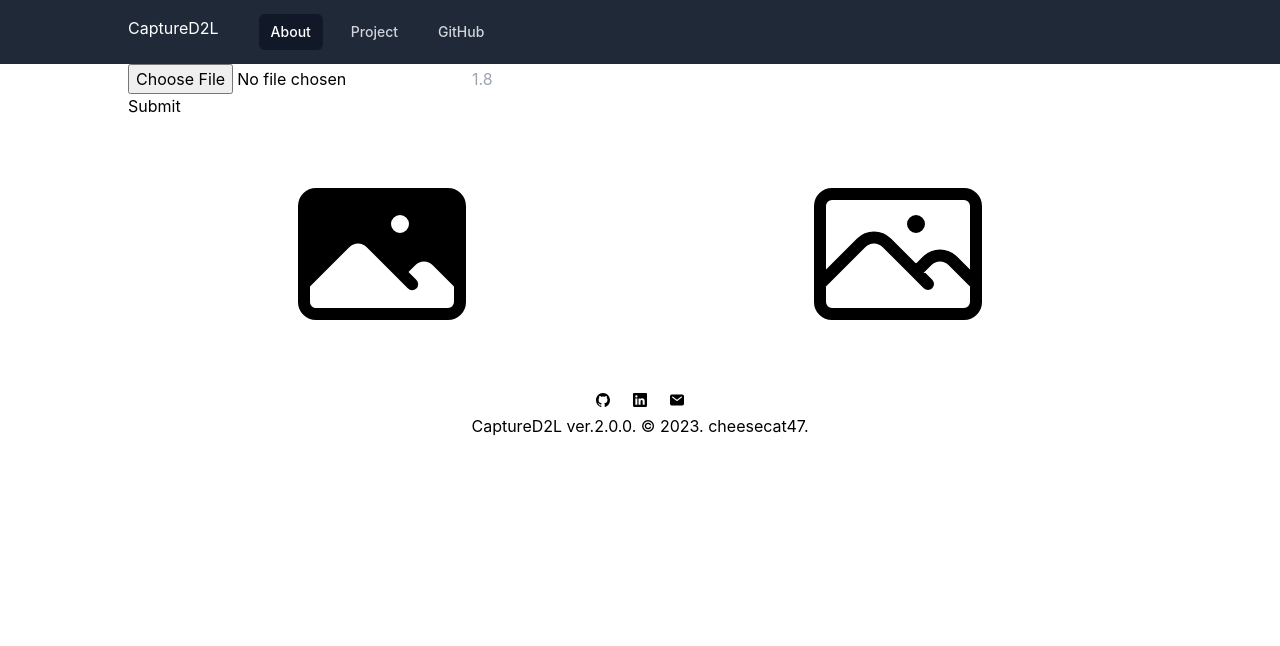
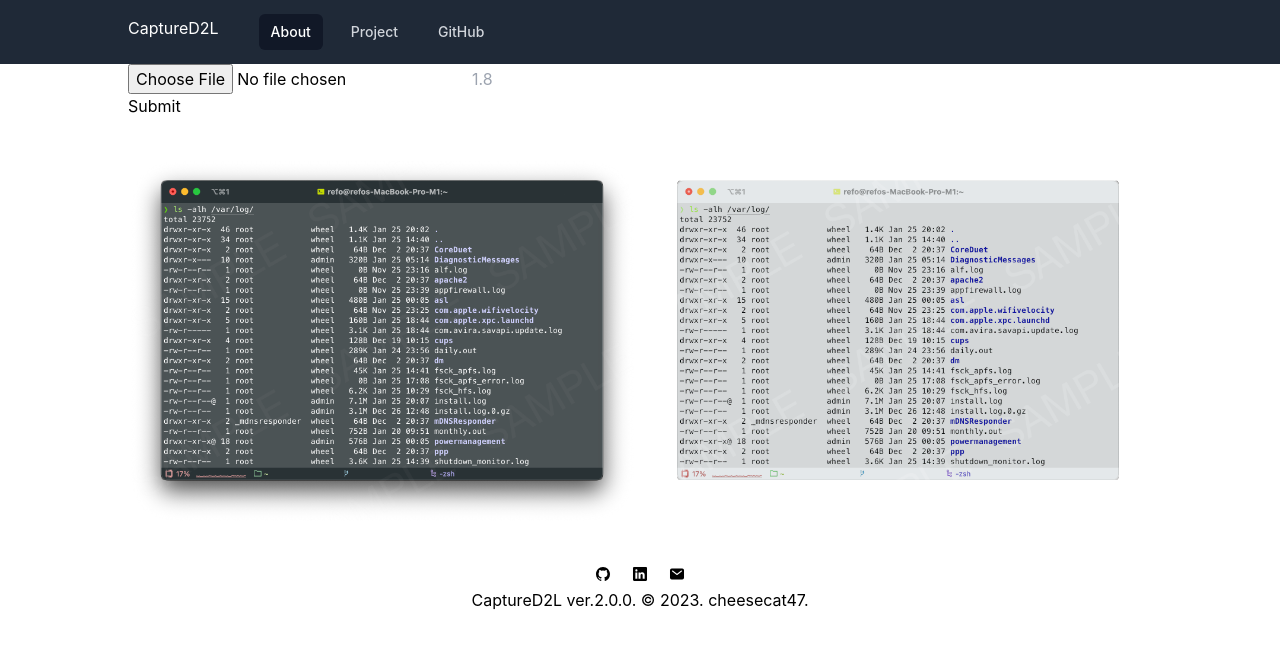
Before and after one commit to cheesecat47/CaptureD2L, a React (Vite) app: page / in a window 1280 px wide. Shown: the top 646 px of the page. Built offline with nearby package versions, Linux system fonts and the light colour scheme; a web font is replaced by a local one.

Commit message:
Replace sample image

```diff
--- a/src/App.tsx
+++ b/src/App.tsx
@@ -1,6 +1,8 @@
 import React, { useEffect, useState } from "react";
 import { Header } from "./components/header.tsx";
 import { Footer } from "./components/footer.tsx";
+import sampleBefore from "./assets/sample_before.png";
+import sampleAfter from "./assets/sample_after.png";
 
 // ----------------------------------------------------------------
 // import jimp: https://github.com/jimp-dev/jimp/issues/1091#issuecomment-1420811585
@@ -156,40 +158,8 @@ function App() {
             id="resultBox"
             className="my-10 columns-1 items-center justify-center gap-2 text-center sm:columns-2"
           >
-            {imgBefore ? (
-              <img src={imgBefore} alt="Before" className="w-full" />
-            ) : (
-              <svg
-                xmlns="http://www.w3.org/2000/svg"
-                viewBox="0 0 24 24"
-                fill="currentColor"
-                className="mx-auto w-48"
-              >
-                <path
-                  fillRule="evenodd"
-                  d="M1.5 6a2.25 2.25 0 012.25-2.25h16.5A2.25 2.25 0 0122.5 6v12a2.25 2.25 0 01-2.25 2.25H3.75A2.25 2.25 0 011.5 18V6zM3 16.06V18c0 .414.336.75.75.75h16.5A.75.75 0 0021 18v-1.94l-2.69-2.689a1.5 1.5 0 00-2.12 0l-.88.879.97.97a.75.75 0 11-1.06 1.06l-5.16-5.159a1.5 1.5 0 00-2.12 0L3 16.061zm10.125-7.81a1.125 1.125 0 112.25 0 1.125 1.125 0 01-2.25 0z"
-                  clipRule="evenodd"
-                />
-              </svg>
-            )}
-            {imgAfter ? (
-              <img src={imgAfter} alt="After" className="w-full" />
-            ) : (
-              <svg
-                xmlns="http://www.w3.org/2000/svg"
-                fill="none"
-                viewBox="0 0 24 24"
-                strokeWidth={1.5}
-                stroke="currentColor"
-                className="mx-auto w-48"
-              >
-                <path
-                  strokeLinecap="round"
-                  strokeLinejoin="round"
-                  d="M2.25 15.75l5.159-5.159a2.25 2.25 0 013.182 0l5.159 5.159m-1.5-1.5l1.409-1.409a2.25 2.25 0 013.182 0l2.909 2.909m-18 3.75h16.5a1.5 1.5 0 001.5-1.5V6a1.5 1.5 0 00-1.5-1.5H3.75A1.5 1.5 0 002.25 6v12a1.5 1.5 0 001.5 1.5zm10.5-11.25h.008v.008h-.008V8.25zm.375 0a.375.375 0 11-.75 0 .375.375 0 01.75 0z"
-                />
-              </svg>
-            )}
+            <img src={imgBefore || sampleBefore} alt="Before" className="w-full" />
+            <img src={imgAfter || sampleAfter} alt="After" className="w-full" />
           </div>
         </div>
         <Footer />
```
Also changed, not shown: src/assets/sample_after.png (added), src/assets/sample_before.png (added).
